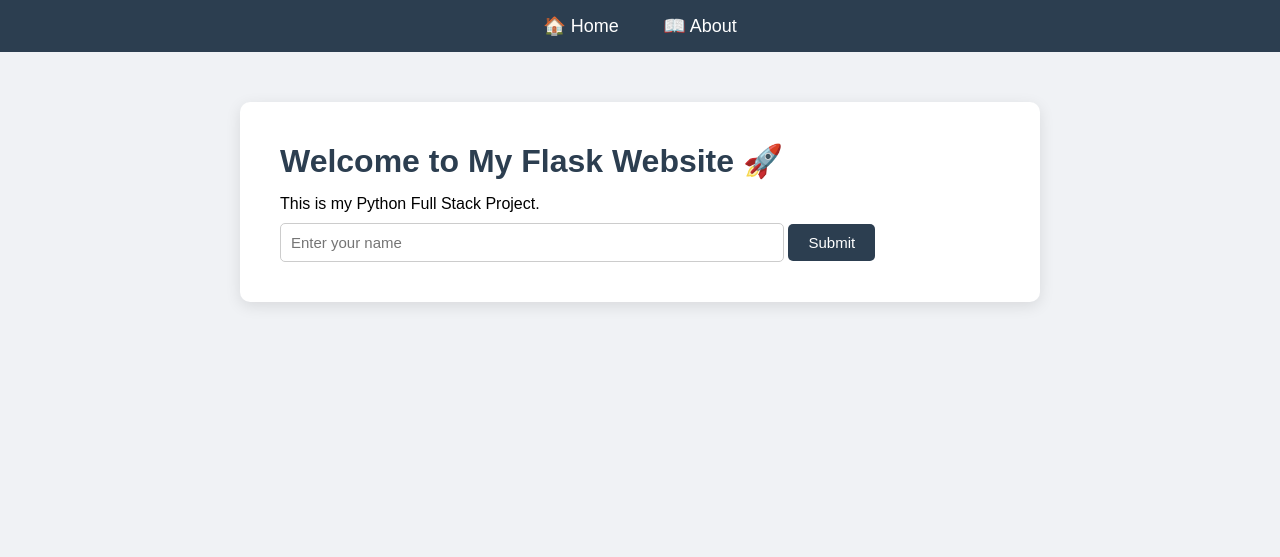
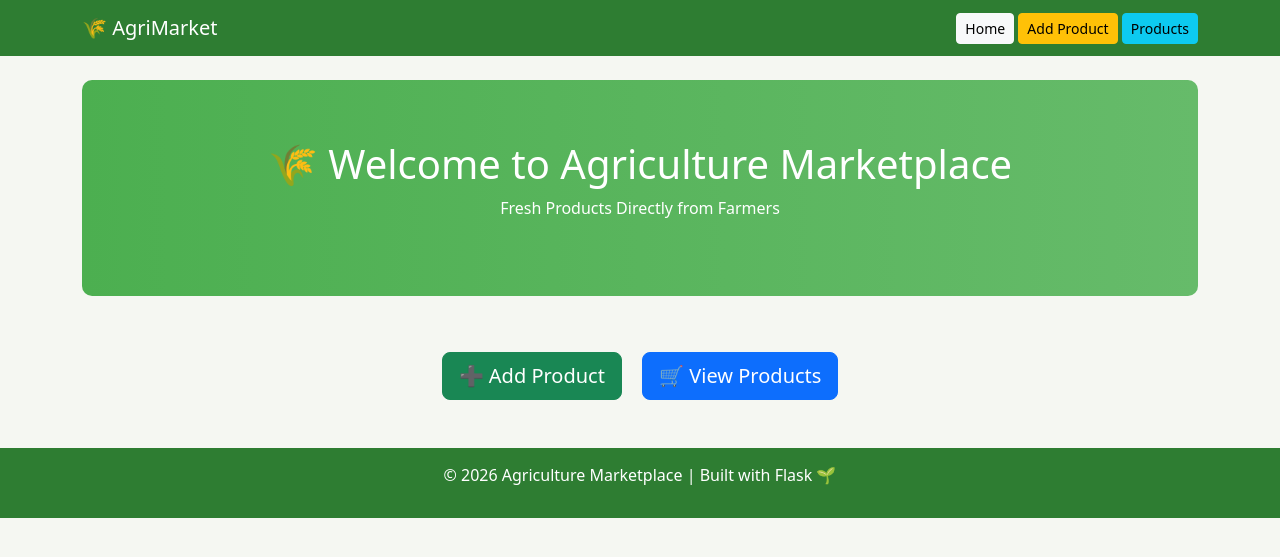
Before and after one commit to jeery14/python_flask_project, a Flask app: page / in a window 1280 px wide. Shown: the top 557 px of the page. Run offline with Flask 3, Linux system fonts and the light colour scheme.

Commit message:
Add new templates and database, update existing files

```diff
--- a/app.py
+++ b/app.py
@@ -1,37 +1,51 @@
-from flask import Flask, render_template, request
-from flask_sqlalchemy import SQLAlchemy
+from flask import Flask, render_template, request, redirect
+import sqlite3
 
 app = Flask(__name__)
 
-# Database Config
-app.config['SQLALCHEMY_DATABASE_URI'] = 'sqlite:///database.db'
-db = SQLAlchemy(app)
+# Create DB
+def init_db():
+    conn = sqlite3.connect('database.db')
+    conn.execute('''
+        CREATE TABLE IF NOT EXISTS products (
+            id INTEGER PRIMARY KEY AUTOINCREMENT,
+            name TEXT,
+            price TEXT
+        )
+    ''')
+    conn.close()
 
-# Model Example
-class User(db.Model):
-    id = db.Column(db.Integer, primary_key=True)
-    name = db.Column(db.String(100), nullable=False)
-    email = db.Column(db.String(120), unique=True, nullable=False)
+init_db()
 
-# Create tables
-with app.app_context():
-    db.create_all()
-
-# Home Route
+# Home page
 @app.route('/')
 def home():
     return render_template('index.html')
 
-# About Route
-@app.route('/about')
-def about():
-    return render_template('about.html')
+# Add product page
+@app.route('/add', methods=['GET', 'POST'])
+def add_product():
+    if request.method == 'POST':
+        name = request.form['name']
+        price = request.form['price']
 
-# Form Route
-@app.route('/submit', methods=['POST'])
-def submit():
-    name = request.form.get('name')
-    return f"<h2>Hello, {name}! Form submitted successfully. ✅</h2>"
+        conn = sqlite3.connect('database.db')
+        conn.execute("INSERT INTO products (name, price) VALUES (?, ?)", (name, price))
+        conn.commit()
+        conn.close()
+
+        return redirect('/products')
+
+    return render_template('add_product.html')
+
+# View products
+@app.route('/products')
+def view_products():
+    conn = sqlite3.connect('database.db')
+    products = conn.execute("SELECT * FROM products").fetchall()
+    conn.close()
+
+    return render_template('view_products.html', products=products)
 
 if __name__ == '__main__':
     app.run(debug=True)
--- a/templates/base.html
+++ b/templates/base.html
@@ -1,21 +1,60 @@
 <!DOCTYPE html>
-<html lang="en">
+<html>
 <head>
-    <meta charset="UTF-8">
-    <title>My Flask App</title>
-    <link rel="stylesheet"
-          href="{{ url_for('static', filename='css/style.css') }}">
+    <title>Agriculture Marketplace</title>
+
+    <!-- Bootstrap -->
+    <link href="https://cdn.jsdelivr.net/npm/bootstrap@5.3.0/dist/css/bootstrap.min.css" rel="stylesheet">
+
+    <style>
+        body {
+            background-color: #f5f7f2;
+        }
+        .navbar {
+            background-color: #2e7d32 !important;
+        }
+        .hero {
+            background: linear-gradient(to right, #4CAF50, #66BB6A);
+            color: white;
+            padding: 60px;
+            border-radius: 10px;
+            text-align: center;
+        }
+        footer {
+            background-color: #2e7d32;
+            color: white;
+            padding: 15px;
+            text-align: center;
+            margin-top: 40px;
+        }
+    </style>
 </head>
+
 <body>
 
-    <nav>
-        <a href="/">🏠 Home</a>
-        <a href="/about">📖 About</a>
-    </nav>
+<!-- Navbar -->
+<nav class="navbar navbar-expand-lg navbar-dark">
+  <div class="container">
+    <a class="navbar-brand" href="/">🌾 AgriMarket</a>
 
-    <div class="container">
-        {% block content %}{% endblock %}
+    <div>
+      <a href="/" class="btn btn-light btn-sm">Home</a>
+      <a href="/add" class="btn btn-warning btn-sm">Add Product</a>
+      <a href="/products" class="btn btn-info btn-sm">Products</a>
     </div>
+  </div>
+</nav>
+
+<div class="container mt-4">
+
+    {% block content %}{% endblock %}
+
+</div>
+
+<!-- Footer -->
+<footer>
+    <p>© 2026 Agriculture Marketplace | Built with Flask 🌱</p>
+</footer>
 
 </body>
 </html>
--- a/templates/index.html
+++ b/templates/index.html
@@ -1,12 +1,15 @@
 {% extends 'base.html' %}
 
 {% block content %}
-    <h1>Welcome to My Flask Website 🚀</h1>
-    <p>This is my Python Full Stack Project.</p>
 
-    <form action="/submit" method="POST">
-        <input type="text" name="name"
-               placeholder="Enter your name" required />
-        <button type="submit">Submit</button>
-    </form>
+<div class="hero">
+    <h1>🌾 Welcome to Agriculture Marketplace</h1>
+    <p>Fresh Products Directly from Farmers</p>
+</div>
+
+<div class="text-center mt-5">
+    <a href="/add" class="btn btn-success btn-lg m-2">➕ Add Product</a>
+    <a href="/products" class="btn btn-primary btn-lg m-2">🛒 View Products</a>
+</div>
+
 {% endblock %}
```
Also changed, not shown: templates/about.html (deleted, +0 -8 lines), templates/add_product.html (added, +23 -0 lines), templates/view_products.html (added, +27 -0 lines), database.db (added).
